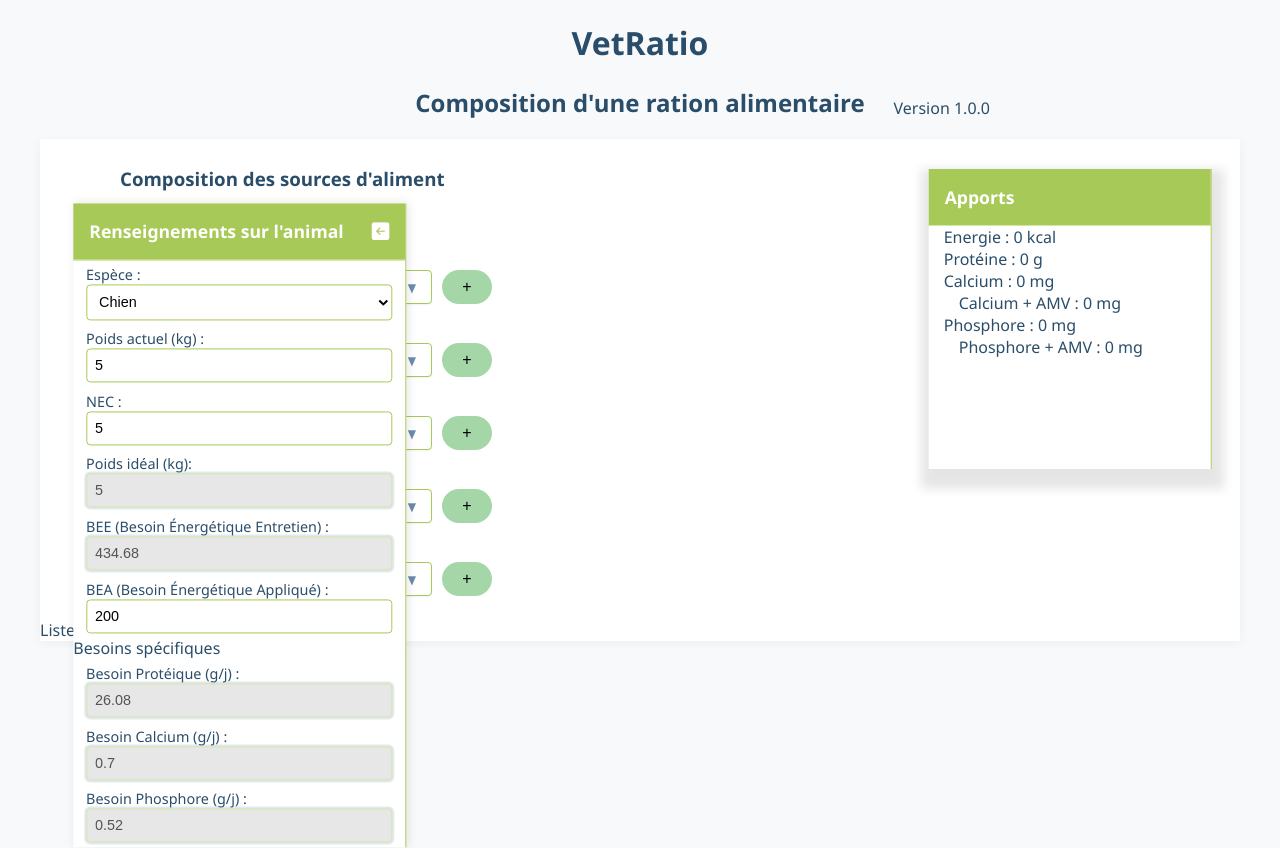
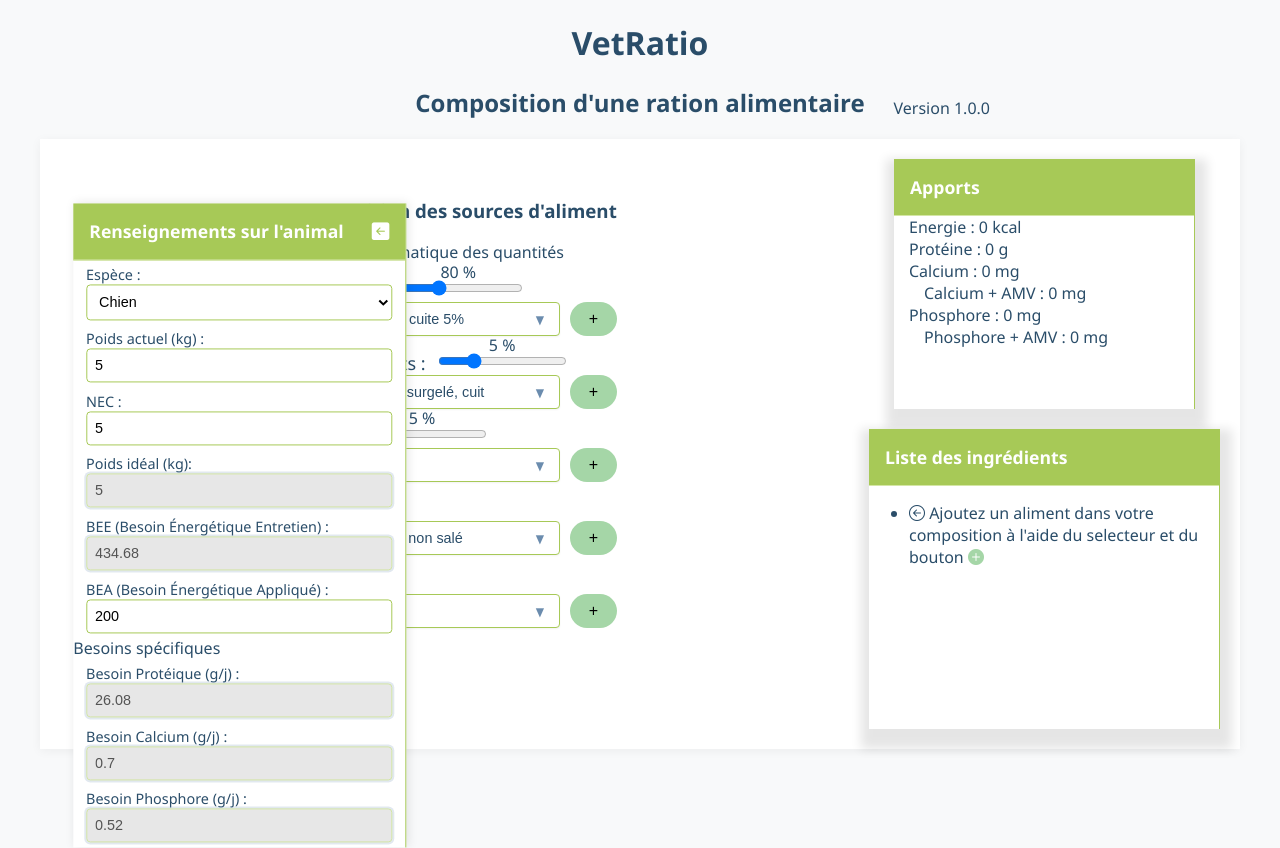
Before and after one commit to botlane-feeder/vetratio-gui, a SvelteKit app: page /v1 in a window 1280 px wide. Built offline with nearby package versions, Linux system fonts and the light colour scheme.

Commit message:
UPDATE : Travail de la mise en page

```diff
--- a/src/lib/components/CompositionFeatures/AMV.svelte
+++ b/src/lib/components/CompositionFeatures/AMV.svelte
@@ -70,7 +70,7 @@
   }
   .select-wrapper {
     position: relative;
-    width: 30%;
+    width:100%;
   }
   select{
     width: 100%;
--- a/src/lib/components/CompositionFeatures/Carbohydrate.svelte
+++ b/src/lib/components/CompositionFeatures/Carbohydrate.svelte
@@ -73,7 +73,7 @@
   }
   .select-wrapper {
     position: relative;
-    width: 30%;
+    width:100%;
   }
   select{
     width: 100%;
--- a/src/lib/components/CompositionFeatures/Oil.svelte
+++ b/src/lib/components/CompositionFeatures/Oil.svelte
@@ -71,7 +71,7 @@
   }
   .select-wrapper {
     position: relative;
-    width: 30%;
+    width:100%;
   }
   select{
     width: 100%;
--- a/src/lib/components/CompositionFeatures/Protein.svelte
+++ b/src/lib/components/CompositionFeatures/Protein.svelte
@@ -73,11 +73,10 @@
     flex-direction: row;
     align-items: center;
     justify-content: start;
-    /* padding-block:10px; */
   }
   .select-wrapper {
     position: relative;
-    width: 30%;
+    width:100%;
   }
   select{
     width: 100%;
--- a/src/lib/components/CompositionFeatures/Vegetable.svelte
+++ b/src/lib/components/CompositionFeatures/Vegetable.svelte
@@ -73,7 +73,7 @@
   }
   .select-wrapper {
     position: relative;
-    width: 30%;
+    width:100%;
   }
   select{
     width: 100%;
--- a/src/lib/components/FoodIntake.svelte
+++ b/src/lib/components/FoodIntake.svelte
@@ -25,10 +25,10 @@
     background: white;
     border-right: 1px solid var(--primary-color);
     box-shadow: 2px 10px 10px 10px rgba(0, 0, 0, 0.1);
-    min-height: 300px;
+    width: 300px;
+    min-height: 250px;
   }
   header{
-    width: 250px;
     padding: 1rem;
     border-bottom: 1px solid #D4E6A5;
     display: flex;
--- a/src/routes/v1/+page.svelte
+++ b/src/routes/v1/+page.svelte
@@ -1,11 +1,14 @@
 <script lang=ts>
   import GlobalInfo from "$lib/components/GlobalInfo.svelte"
   import FoodComposition from "$lib/components/FoodComposition.svelte"
+  import IngredientList from "$lib/components/IngredientList.svelte"
   import FoodIntake from "$lib/components/FoodIntake.svelte"
 
-
-
 </script>
+<svelte-head>
+  <meta name="viewport" content="width=device-width, initial-scale=1.0, maximum-scale=1.0" />
+  <title>VetRatio</title>
+</svelte-head>
 
 <div class="container">
   <header>
@@ -17,14 +20,12 @@
     <div class="composition">
       <FoodComposition />
     </div>
-    <div class="intake">
+    <div class="column">
       <FoodIntake />
+      <IngredientList />
     </div>
     <div class="globalInfo">
       <GlobalInfo />
-    </div>
-    <div class="ingredientList">
-      Liste des ingrédients :
     </div>
   </main>
 </div>
@@ -49,29 +50,38 @@
     right: -50px;
     text-align:right;
   }
+  .container{
+    max-width:1200px;
+    margin-inline: auto;
+    /* box-sizing: border-box; */
+
+  }
   main{
     position: relative;
 
-    max-width:1200px;
-    margin-inline: auto;
-    /* padding: 2rem; */
-
-
     background-color: var(--background-white);
     box-shadow: 0 2px 10px rgba(0, 0, 0, 0.05);
+    padding: 20px;
+
+    display: flex;
+    flex-direction: row;
+    gap: 20px;
+    justify-content: center;
 
   }
   .composition{
-    padding: 0.5rem 5rem;
+    margin-inline: auto;
+    padding: 20px;
+  }
+  .column{
+    display: flex;
+    max-width: 400px;
+    flex-direction: column;
+    justify-content: space-around;
+    align-items: center;
+    gap: 20px;
   }
 
-  .intake{
-    position: absolute;
-    top: 0px;
-    right: 0px;
-    transform: translate(-10%, 10%);
-
-  }
   .globalInfo{
     position: absolute;
     top: 0px;
@@ -79,4 +89,15 @@
     transform: translate(10%, 10%);
   }
 
+  @media (max-width:600px){
+    main{
+      flex-direction: column;
+      gap: 20px;
+      /* justify-content: center; */
+    }
+    .version{
+      right: 0px;
+    }
+  }
+
 </style>
```
